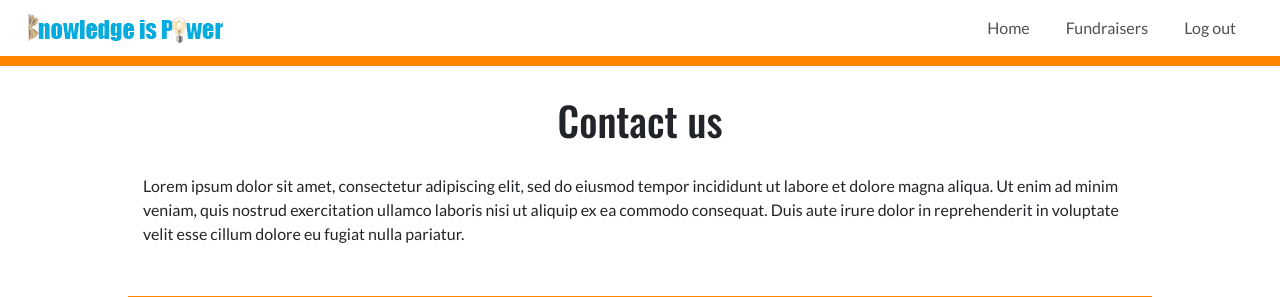
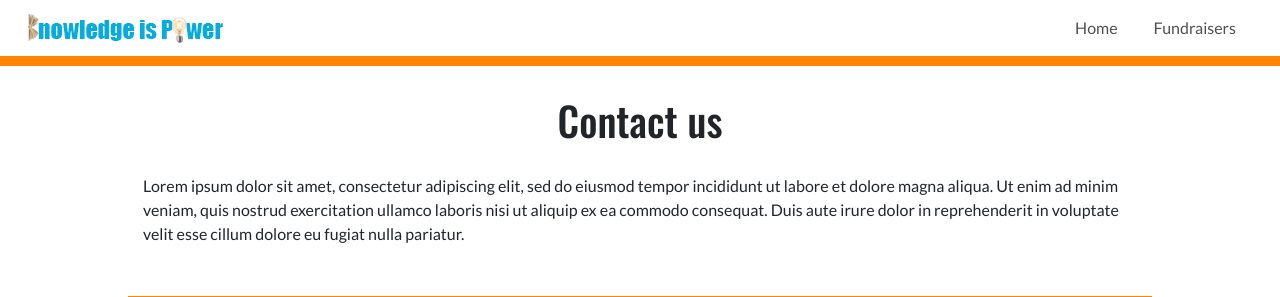
Before and after one commit to Angie55/MilestoneThree_KnowlegeisPower, a Flask app: page /contact_us in a window 1280 px wide. Shown: the top 297 px of the page. Run offline with Flask 2, Linux system fonts and the light colour scheme; some libraries are stand-ins or nearby versions.

Commit message:
made some last amendments after removing login/register attempt

```diff
--- a/requirements.txt
+++ b/requirements.txt
@@ -34,5 +34,4 @@ urllib3==1.25.7
 virtualenv==16.2.0
 virtualenv-clone==0.5.3
 virtualenvwrapper==4.8.4
-Werkzeug==0.16.0
 wrapt==1.11.2
--- a/templates/base.html
+++ b/templates/base.html
@@ -36,9 +36,6 @@
                 <li class="nav-item">
                 <a class="nav-link nav-link-colour" href="{{ url_for('get_fundraisers') }}">Fundraisers</a>
                 </li>
-                <li class="nav-item">
-                <a class="nav-link nav-link-colour" href="{{ url_for('logout') }}">Log out</a>
-                </li>
             </ul>
         </div>
     </nav>
```
Also changed, not shown: app.py (+1 -6 lines), static/images/mongo-users.png (deleted).
